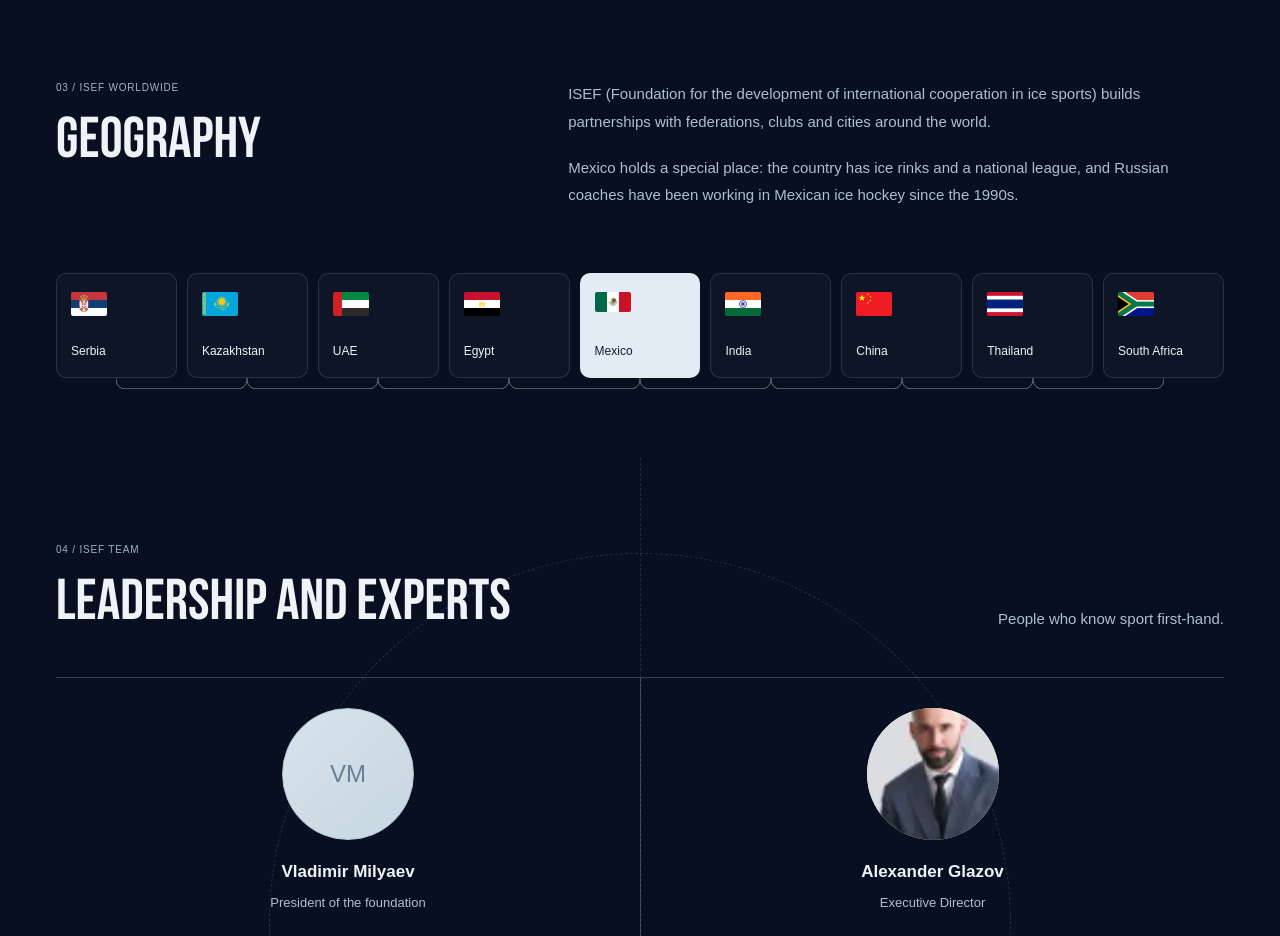
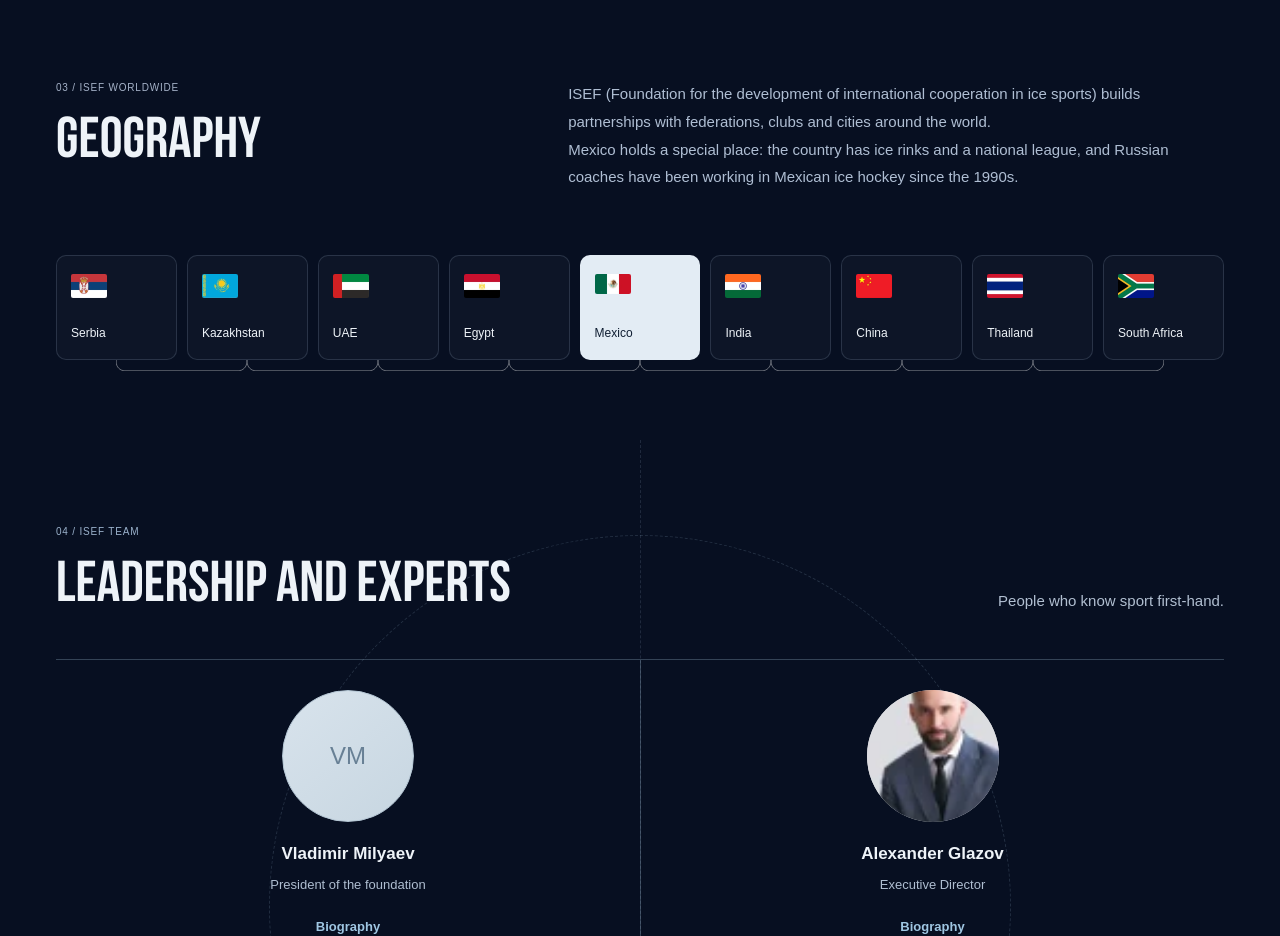
Before and after one commit to mentyrop/ISEF, a React (Vite) app: page / in a window 1280 px wide. Shown: the part 2420-3356 px from the top of the page. Built offline with nearby package versions, Linux system fonts and the light colour scheme; a web font is replaced by a local one.

Commit message:
Remove extra space before country descriptions

```diff
--- a/src/styles.css
+++ b/src/styles.css
@@ -187,7 +187,7 @@
 .geography-intro{display:grid;grid-template-columns:.8fr 1.2fr;gap:75px;align-items:start}
 .geography-copy{color:#afbed3;max-width:680px;font-size:15px;line-height:1.85}
 .geography-copy p{font:inherit}
-.country-description{display:grid;margin-top:18px}
+.country-description{display:grid}
 .country-description>p{grid-area:1/1}
 .country-description-size{visibility:hidden;pointer-events:none;user-select:none}
 .country-network{--country-gap:10px;position:relative;margin-top:36px}
```
